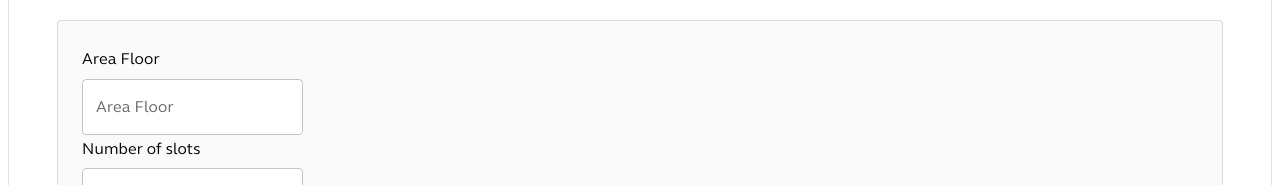
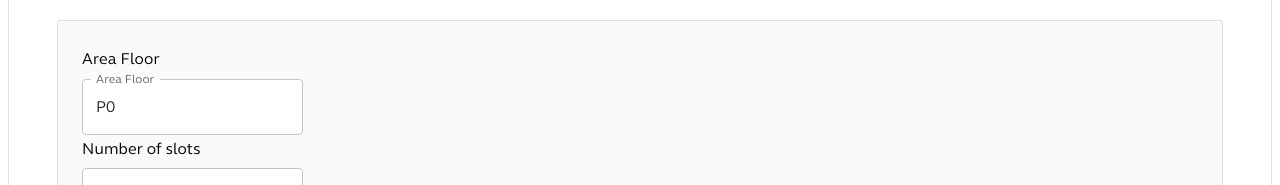
Before and after one commit to PreshCadet/Gapps_v9_editpresh, a Next.js app: page /PolicyDetails in a window 1280 px wide. Both pictures are taken after a click on the label "List manually". Shown: the part 476-661 px from the top of the page. Built offline with nearby package versions, Linux system fonts and the light colour scheme.

Commit message:
adding additional changes

```diff
--- a/pages/PolicyDetails.js
+++ b/pages/PolicyDetails.js
@@ -41,7 +41,7 @@ export default function PolicyDetails() {
   const [validateareafloor, setValidateareafloor] = React.useState(false);
   const [validatenumslots, setValidatenumslots] = React.useState(false);
   const [validatenameslots, setValidatenameslots] = React.useState(false);
-  var numslot;
+  var numslot, floorvalue, slotnamevalue;
 
   const [parkingArea, setParkingArea] = React.useState([]);
   const handleChangeParkingArea = (index, event) => {
@@ -78,8 +78,15 @@ export default function PolicyDetails() {
     setArrayParkingAreaFloor(newArrayFloor);
     setParkingAreaFloor(newArrayFloor);
 
+    floorvalue !== "" ? setValidateareafloor(true) : setValidateareafloor(false);
+
+    // const hasEmptyValue = checkForEmptyValue(newFloor);
+    // (hasEmptyValue) ? setValidateareafloor(false) : setValidateareafloor(true);
+
     var value = event.target.value;
     value !== "" ? setValidateareafloor(true) : setValidateareafloor(false);
+
+
 
   };
 
@@ -187,6 +194,7 @@ export default function PolicyDetails() {
     setparkingAreaFields(newParking);
     setParkingSlotNames(newParking);
 
+    slotnamevalue !== "" ?  setValidatenameslots(true) :  setValidatenameslots(false);
 
     const hasEmptyValue = checkForEmptyValue(newArray);
     (hasEmptyValue) ? setValidatenameslots(false) : setValidatenameslots(true);
@@ -309,6 +317,7 @@ export default function PolicyDetails() {
     setValidatenameslots(false)
     setValidatenumslots(false)
 
+
   }
 
   const [newParkingFloor, setNewParkingFloor] = React.useState([])
@@ -317,7 +326,6 @@ export default function PolicyDetails() {
     setValidateareafloor(false)
     setValidatenumslots(false)
     setValidatenameslots(false)
-
   }
 
   // const dictionary = {};
@@ -367,6 +375,8 @@ export default function PolicyDetails() {
               <TextField
                 id="outlined-AreaFloor"
                 label="Area Floor"
+                value={floorvalue}
+                defaultValue='P0'
                 // value={areaFloor}
                 // onChange={handleChangeAreaFloor}
                 onChange={(event) =>
@@ -438,6 +448,8 @@ export default function PolicyDetails() {
                           <TextField
                             id="slot-name"
                             key={indexFields}
+                            defaultValue=" "
+                            value={slotnamevalue}
                             onChange={(event) => handleFieldValuesChange(
                               indexParkingArea - 1,
                               indexParkingFloor - 1,
```
